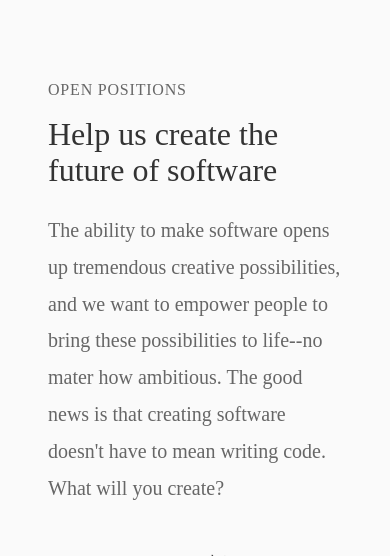
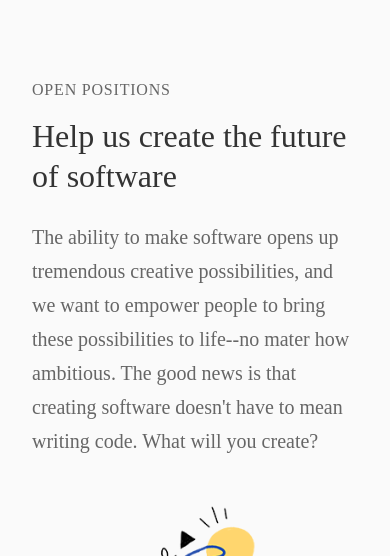
Before and after one commit to elzbyfar/job-listing, a React (Create React App) app: page / in a window 390 px wide. Shown: the top 556 px of the page. Built offline with nearby package versions, Linux system fonts and the light colour scheme; no server answers; a web font is replaced by a local one.

Commit message:
responsive

```diff
--- a/src/components/Filters/styles.css
+++ b/src/components/Filters/styles.css
@@ -22,4 +22,11 @@
     width: 14rem;
     margin-right: 2rem;
   }
+  .filter-title {
+    display: block;
+    letter-spacing: 0.8px;
+    font-size: 1rem;
+    line-height: 1.25;
+    color: #666666;
+  }
 }
--- a/src/components/Main/styles.css
+++ b/src/components/Main/styles.css
@@ -30,12 +30,9 @@ body {
 }
 
 @media only screen and (max-width: 832px) {
-  body {
-    background-color: #fafafa;
-  }
   .App {
     overflow-x: hidden;
     font-family: "GT Eesti";
-    margin: 5rem 2.5rem;
+    margin: 5rem 1.5rem;
   }
 }
--- a/src/components/PageDescription/styles.css
+++ b/src/components/PageDescription/styles.css
@@ -50,7 +50,7 @@
   color: #666666;
 }
 
-@media (max-width: 832px) {
+@media only screen and (max-width: 832px) {
   #page-description-section {
     display: flex;
     flex-direction: column;
@@ -80,7 +80,7 @@
   }
   .large-title {
     font-size: 2rem;
-    line-height: 2.25rem;
+    line-height: 1.25;
     color: #333333;
     margin: 0 0 1.5rem 0;
   }
@@ -91,7 +91,8 @@
   }
   .page-description {
     font-size: 1.25rem;
-    line-height: 2.3rem;
+    font-weight: 400;
+    line-height: 1.7;
     color: #666666;
   }
 }
--- a/src/components/Results/styles.css
+++ b/src/components/Results/styles.css
@@ -5,7 +5,8 @@
 .listings-grid {
   display: grid;
   grid-template-columns: repeat(3, 1fr);
-  margin-bottom: 2rem;
+  grid-gap: 4rem;
+  margin-bottom: 6rem;
 }
 .dept-name-container {
   display: flex;
@@ -23,8 +24,7 @@
   text-decoration: none;
 }
 .job-container {
-  margin-bottom: 4rem;
-  margin-right: 4.5rem;
+  margin: 0 0 0 0;
   transition: all 0.4s ease-in-out;
 }
 .job-container:hover {
@@ -85,7 +85,8 @@
   .listings-grid {
     display: grid;
     grid-template-columns: repeat(2, 1fr);
-    margin-bottom: 2rem;
+    grid-gap: 2rem;
+    margin-bottom: 4rem;
   }
   .dept-name-container {
     display: flex;
@@ -94,22 +95,21 @@
   }
   .dept-name {
     font-size: 1.5rem;
-    margin-left: 0.8rem;
+    margin: 0 0 0 0.8rem;
     color: #333;
   }
   .job-container {
-    padding-bottom: 0;
-    margin-bottom: 2rem;
-    margin-right: 3rem;
-    transition: all 0.4s ease-in-out;
+    /* padding-bottom: 0; */
+    margin: 0 0 0 0;
   }
   .office-names {
-    color: #666;
     font-size: 1rem;
+    /* line-height: 1.25; */
   }
   .job-title {
     color: #333;
-    margin-top: 0.5rem;
+    /* margin: 0.5rem 0 0 0; */
+    /* line-height: 1.25; */
     font-size: 1.25rem;
     transition: all 0.2s ease-in-out;
   }
@@ -117,6 +117,6 @@
     display: flex;
     justify-content: flex-end;
     border-top: 1px solid #999;
-    margin-bottom: 1.25rem;
+    margin-bottom: 1rem;
   }
 }
```
